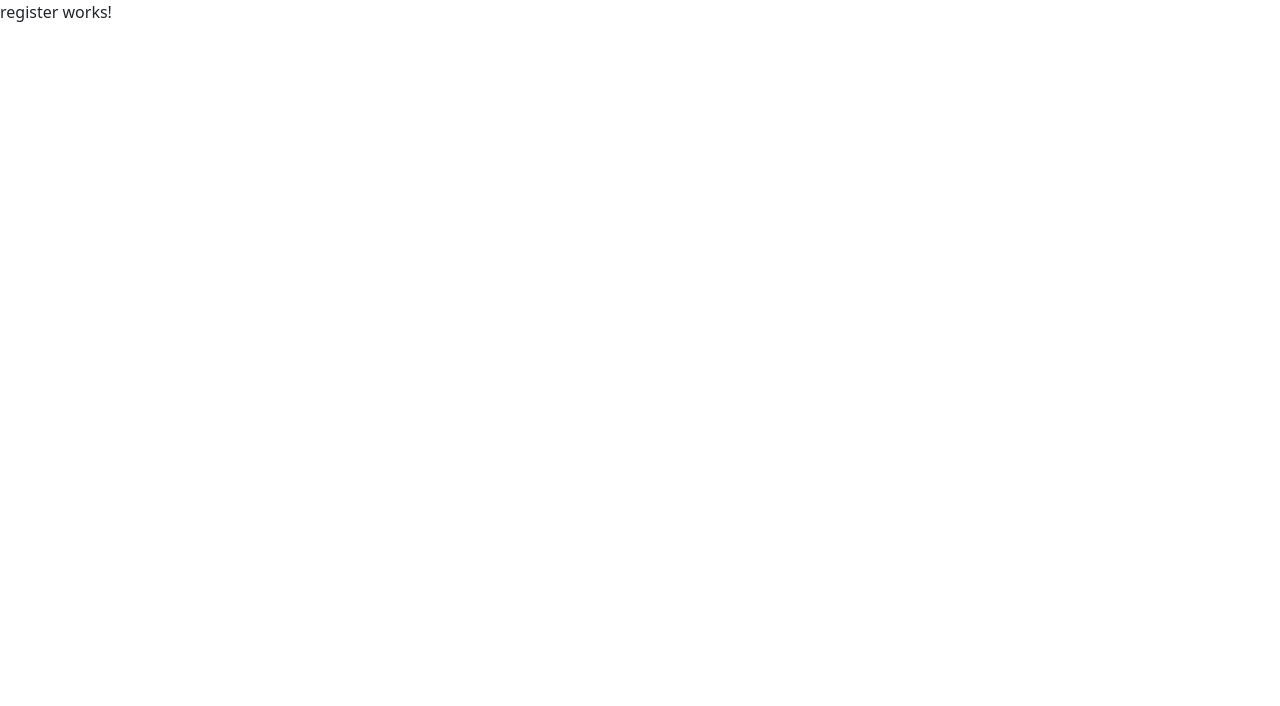
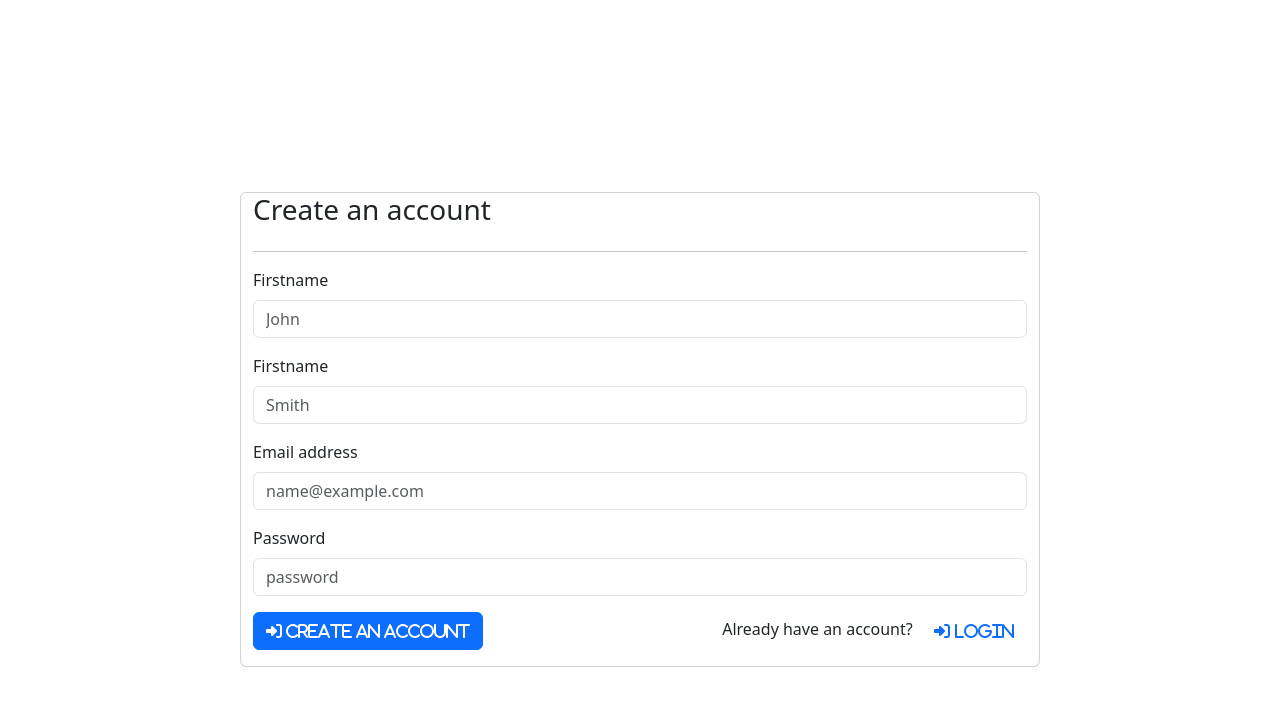
Before and after one commit to bullionder/book-social-network, an Angular app in the folder book-network-ui/: page /register in a window 1280 px wide. Shown: the top 706 px of the page. Built offline with nearby package versions, Linux system fonts and the light colour scheme.

Commit message:
register component implemented

```diff
--- a/book-network-ui/src/app/pages/register/register.component.html
+++ b/book-network-ui/src/app/pages/register/register.component.html
@@ -1 +1,36 @@
-<p>register works!</p>
+<div class="container-fluid card login-container">
+  <h3 class="test-center">Create an account</h3>
+  <hr>
+  <div class="alert alert-danger" role="alert" *ngIf="errorMsg.length">
+    <p *ngFor="let msg of errorMsg">{{ msg }}</p>
+  </div>
+  <div class="mb-3">
+    <label for="firstname" class="form-label">Firstname</label>
+    <input [(ngModel)]="registerRequest.firstname" type="text" class="form-control" id="firstname" placeholder="John">
+  </div>
+  <div class="mb-3">
+    <label for="lastname" class="form-label">Firstname</label>
+    <input [(ngModel)]="registerRequest.lastname" type="text" class="form-control" id="lastname" placeholder="Smith">
+  </div>
+  <div class="mb-3">
+    <label for="login" class="form-label">Email address</label>
+    <input [(ngModel)]="registerRequest.email" type="email" class="form-control" id="login" placeholder="name@example.com">
+  </div>
+  <div class="mb-3">
+    <label for="password" class="form-label">Password</label>
+    <input [(ngModel)]="registerRequest.password" type="password" class="form-control" id="password" placeholder="password">
+  </div>
+  <div class="d-flex justify-content-between mb-3">
+    <button (click)="register()" type="button" class="btn btn-primary">
+      <em class="fas fa-sign-in-alt">&nbsp;Create an account</em>
+    </button>
+    <div>
+      Already have an account?&nbsp;
+      <button (click)="login()" type="button" class="btn btn-link">
+        <em class="fas fa-sign-in-alt">
+          Login
+        </em>
+      </button>
+    </div>
+  </div>
+</div>
--- a/book-network-ui/src/app/pages/register/register.component.ts
+++ b/book-network-ui/src/app/pages/register/register.component.ts
@@ -1,12 +1,47 @@
-import { Component } from '@angular/core';
+import {Component} from '@angular/core';
+import {RegistrationRequest} from "../../services/models/registration-request";
+import {FormsModule} from "@angular/forms";
+import {NgForOf, NgIf} from "@angular/common";
+import {Router} from "@angular/router";
+import {AuthenticationService} from "../../services/services/authentication.service";
 
 @Component({
   selector: 'app-register',
   standalone: true,
-  imports: [],
+  imports: [
+    FormsModule,
+    NgForOf,
+    NgIf
+  ],
   templateUrl: './register.component.html',
   styleUrl: './register.component.scss'
 })
 export class RegisterComponent {
 
+  constructor(
+    private router: Router,
+    private authService: AuthenticationService
+  ) {
+  }
+
+  registerRequest: RegistrationRequest = {email: '', firstname: '', lastname: '', password: ''};
+  errorMsg: Array<String> = [];
+
+  register() {
+    this.errorMsg = [];
+    this.authService.register({
+      body: this.registerRequest
+    }).subscribe({
+      next: () => {
+        this.router.navigate(['activate-account']);
+      },
+      error: (err) => {
+        this.errorMsg = err.error.validationErrors;
+      }
+    })
+  }
+
+  login() {
+    this.router.navigate(['login'])
+  }
 }
```
Also changed, not shown: book-network-ui/src/app/app.routes.ts (+1 -6 lines).
